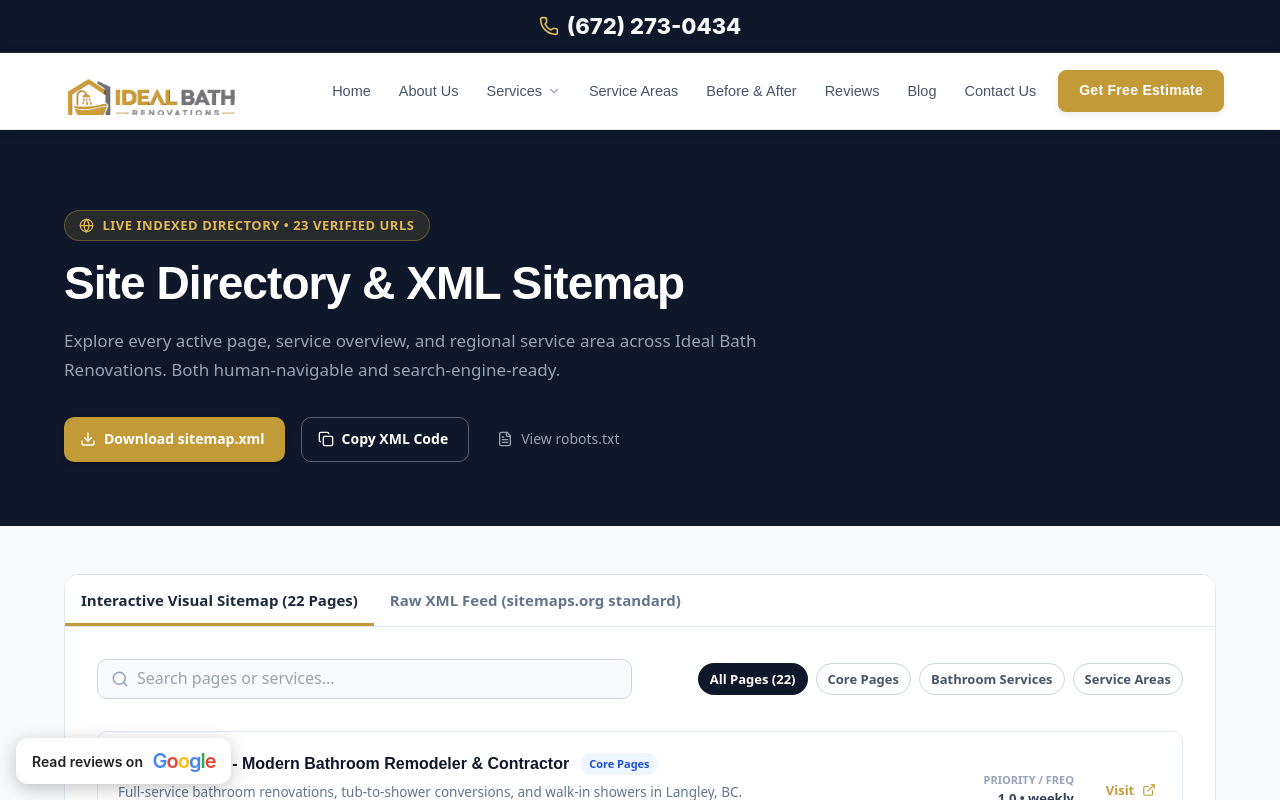
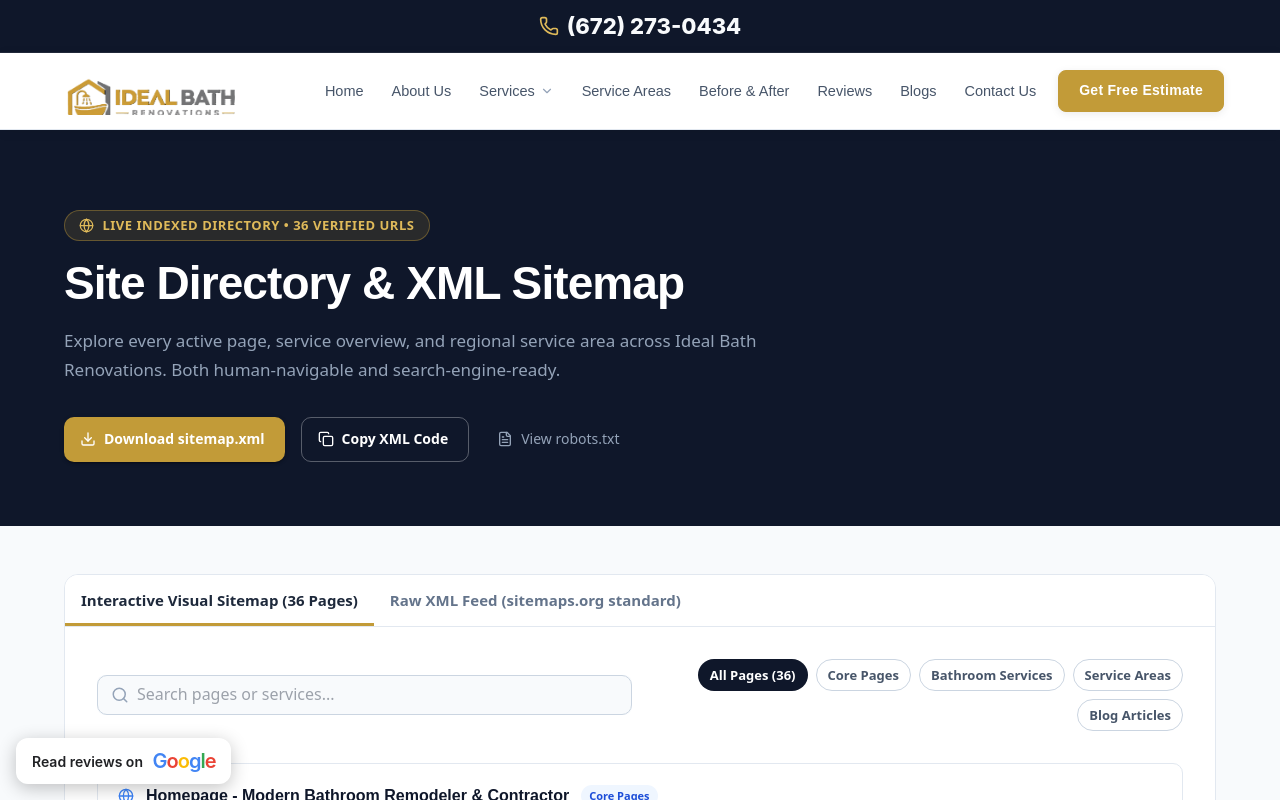
Before and after one commit to AdreesGujjar22/Ideal-Bath-Renovations, a React (Vite) app: page /sitemap in a window 1280 px wide. Shown: the top 800 px of the page. Built offline with nearby package versions, Linux system fonts and the light colour scheme.

Commit message:
fix blogs

```diff
--- a/src/App.tsx
+++ b/src/App.tsx
@@ -6,6 +6,7 @@ import { GOOGLE_REVIEWS_URL } from "./data/ReviewsData";
 import theme from "./styles/theme";
 
 import PageWrapper from "./components/PageWrapper";
+import PageLoader from "./components/PageLoader";
 import ScrollToTop from "./components/ScrollToTop";
 import ErrorBoundary from "./components/ErrorBoundary";
 import { getServiceAreaBySlug, getServiceAreaPath, serviceAreasData } from "./data/ServiceAreasData";
@@ -75,6 +76,11 @@ const LegacyServiceAreaRedirect: React.FC = () => {
   return <Navigate to={area ? getServiceAreaPath(area) : "/service-areas"} replace />;
 };
 
+const LegacyBlogRedirect: React.FC = () => {
+  const { slug } = useParams<{ slug: string }>();
+  return <Navigate to={slug ? `/blogs/${slug}` : "/blogs"} replace />;
+};
+
 const App: React.FC = () => {
   return (
     <ThemeProvider theme={theme}>
@@ -84,7 +90,7 @@ const App: React.FC = () => {
         <FloatingReviewsLink />
         <main>
           <ErrorBoundary>
-            <Suspense fallback={<Box aria-busy="true" sx={{ minHeight: "80vh" }} />}>
+            <Suspense fallback={<PageLoader message="Loading page content..." />}>
               <Routes>
               <Route
                 path="/"
@@ -155,8 +161,10 @@ const App: React.FC = () => {
                   </PageWrapper>
                 }
               />
-              <Route path="/blog" element={<PageWrapper title="Blog"><Blog /></PageWrapper>} />
-              <Route path="/blog/:slug" element={<PageWrapper title="Blog Article"><BlogPost /></PageWrapper>} />
+              <Route path="/blogs" element={<PageWrapper title="Blogs"><Blog /></PageWrapper>} />
+              <Route path="/blogs/:slug" element={<PageWrapper title="Blog Article"><BlogPost /></PageWrapper>} />
+              <Route path="/blog" element={<LegacyBlogRedirect />} />
+              <Route path="/blog/:slug" element={<LegacyBlogRedirect />} />
               <Route path="/testimonials" element={<Navigate to="/reviews" replace />} />
               <Route
                 path="/contact"
@@ -183,8 +191,11 @@ const App: React.FC = () => {
                 }
               />
 
+              {/* Legacy service-area URLs */}
+              <Route path="/bathroom-remodeling-:slug" element={<LegacyServiceAreaRedirect />} />
+
               {/* SEO Landing Page Slug Aliases */}
-              <Route path="/bathroom-renovations-langley" element={<Navigate to="/bathroom-remodeling-langley" replace />} />
+              <Route path="/bathroom-renovations-langley" element={<Navigate to="/bathroom-remoder-langley" replace />} />
               <Route path="/tub-to-shower-conversion" element={<Navigate to="/services/shower-remodeling" replace />} />
               <Route path="/walk-in-showers" element={<Navigate to="/services/shower-remodeling" replace />} />
               <Route path="/custom-vanities" element={<Navigate to="/services/bathroom-vanity-installation" replace />} />
--- a/src/components/Footer.tsx
+++ b/src/components/Footer.tsx
@@ -168,7 +168,7 @@ const Footer: React.FC = () => {
                 { label: "Renovation Services", path: "/services" },
                 { label: "Before & After Gallery", path: "/before-after" },
                 { label: "Client Reviews", path: "/reviews" },
-                { label: "Blog", path: "/blog" },
+                { label: "Blogs", path: "/blogs" },
                 { label: "About Us", path: "/about" },
                 { label: "Contact & Free Quote", path: "/contact" },
               ].map((link, idx) => (
--- a/src/components/NavBar.tsx
+++ b/src/components/NavBar.tsx
@@ -35,7 +35,7 @@ const navItems = [
   { name: "Service Areas", route: "/service-areas", icon: MapPin },
   { name: "Before & After", route: "/before-after", icon: ImageIcon },
   { name: "Reviews", route: "/reviews", icon: Star },
-  { name: "Blog", route: "/blog", icon: BookOpen },
+  { name: "Blogs", route: "/blogs", icon: BookOpen },
   { name: "Contact Us", route: "/contact", icon: Mail },
 ];
 
--- a/src/data/ServiceAreasData.ts
+++ b/src/data/ServiceAreasData.ts
@@ -491,7 +491,7 @@ extraAreas.forEach((a) => {
 });
 
 export const getServiceAreaPath = (area: ServiceAreaItem): string =>
-  `/bathroom-remodeling-${area.slug.replace(/-twp$/, "")}`;
+  `/bathroom-remoder-${area.slug.replace(/-twp$/, "")}`;
 
 export const getServiceAreaBySlug = (slug: string): ServiceAreaItem | undefined => {
   const normalized = slug.toLowerCase().trim();
--- a/src/pages/Blog.tsx
+++ b/src/pages/Blog.tsx
@@ -13,9 +13,9 @@ const Blog: React.FC = () => (
     <SEO
       title={buildMetaTitle("Bathroom Renovation Blog")}
       description="Bathroom renovation guidance for homeowners in Langley and Surrey, BC, with practical advice on layouts, waterproofing, materials, lighting, and planning."
-      canonical={`${SITE_URL}/blog`}
+      canonical={`${SITE_URL}/blogs`}
     />
-    <Breadcrumbs currentLabel="Blog" />
+    <Breadcrumbs currentLabel="Blogs" />
 
     <Box sx={{ backgroundColor: "#0f172a", color: "#fff", py: { xs: 7, md: 9 } }}>
       <Container maxWidth="lg" sx={{ textAlign: "center" }}>
@@ -38,7 +38,7 @@ const Blog: React.FC = () => (
             <Grid size={{ xs: 12, sm: 6, lg: 4 }} key={post.slug}>
               <Box
                 component={Link}
-                to={`/blog/${post.slug}`}
+                to={`/blogs/${post.slug}`}
                 sx={{
                   display: "flex",
                   flexDirection: "column",
--- a/src/pages/BlogPost.tsx
+++ b/src/pages/BlogPost.tsx
@@ -42,9 +42,9 @@ const renderLinkedText = (text: string, links: { text: string; to: string }[] =
 const BlogPost: React.FC = () => {
   const { slug } = useParams<{ slug: string }>();
   const post = slug ? getBlogPost(slug) : undefined;
-  if (!post) return <Navigate to="/blog" replace />;
+  if (!post) return <Navigate to="/blogs" replace />;
 
-  const url = `${SITE_URL}/blog/${post.slug}`;
+  const url = `${SITE_URL}/blogs/${post.slug}`;
   const schema = {
     "@context": "https://schema.org",
     "@type": "BlogPosting",
@@ -62,7 +62,7 @@ const BlogPost: React.FC = () => {
   return (
     <>
       <SEO title={post.metaTitle} description={post.metaDescription} canonical={url} ogImage={post.image} ogType="article" schema={schema} />
-      <Breadcrumbs currentLabel={post.title} parentLabel="Blog" parentPath="/blog" />
+      <Breadcrumbs currentLabel={post.title} parentLabel="Blogs" parentPath="/blogs" />
 
       <Box component="article" sx={{ py: { xs: 6, md: 9 }, backgroundColor: "#fff" }}>
         <Container maxWidth="md">
@@ -111,7 +111,7 @@ const BlogPost: React.FC = () => {
           </Typography>
           {more.map((p) => (
             <Box key={p.slug} sx={{ mb: 1.2 }}>
-              <Link to={`/blog/${p.slug}`} style={{ color: "#b45309", fontWeight: 700, textDecoration: "none" }}>
+              <Link to={`/blogs/${p.slug}`} style={{ color: "#b45309", fontWeight: 700, textDecoration: "none" }}>
                 {p.title}
               </Link>
             </Box>
--- a/src/pages/SitemapPage.tsx
+++ b/src/pages/SitemapPage.tsx
@@ -15,13 +15,16 @@ import {
 import { Link } from "react-router-dom";
 import { Search, ExternalLink, Download, Copy, Check, FileText, MapPin, Wrench, Globe, CheckCircle2 } from "lucide-react";
 import SEO from "../components/SEO";
+import { blogPosts } from "../data/BlogData";
+import { getServiceAreaPath, serviceAreasData } from "../data/ServiceAreasData";
+import { SITE_URL } from "../data/SeoContent";
 
 interface SitemapEntry {
   url: string;
   path: string;
   title: string;
   description: string;
-  category: "Core Pages" | "Bathroom Services" | "Service Areas";
+  category: "Core Pages" | "Bathroom Services" | "Service Areas" | "Blog Articles";
   priority: string;
   changefreq: string;
   lastmod: string;
@@ -224,8 +227,8 @@ const sitemapData: SitemapEntry[] = [
 
   // 4 Service Areas
   {
-    url: "https://www.idealbathrenovations.ca/bathroom-remodeling-langley",
-    path: "/bathroom-remodeling-langley",
+    url: "https://www.idealbathrenovations.ca/bathroom-remoder-langley",
+    path: "/bathroom-remoder-langley",
     title: "Langley Township Bathroom Renovations",
     description: "Serving Walnut Grove, Willoughby, Fort Langley, Brookswood, and Murrayville homeowners.",
     category: "Service Areas",
@@ -235,8 +238,8 @@ const sitemapData: SitemapEntry[] = [
   },
 
   {
-    url: "https://www.idealbathrenovations.ca/bathroom-remodeling-surrey",
-    path: "/bathroom-remodeling-surrey",
+    url: "https://www.idealbathrenovations.ca/bathroom-remoder-surrey",
+    path: "/bathroom-remoder-surrey",
     title: "Surrey & South Surrey Bathroom Remodeling",
     description: "Premium bathroom remodeling for Cloverdale, Fleetwood, South Surrey, and Morgan Creek residents.",
     category: "Service Areas",
@@ -245,8 +248,8 @@ const sitemapData: SitemapEntry[] = [
     lastmod: "2026-09-05",
   },
   {
-    url: "https://www.idealbathrenovations.ca/bathroom-remodeling-abbotsford",
-    path: "/bathroom-remodeling-abbotsford",
+    url: "https://www.idealbathrenovations.ca/bathroom-remoder-abbotsford",
+    path: "/bathroom-remoder-abbotsford",
     title: "Abbotsford Bathroom Renovations",
     description: "Master ensuite overhauls, tub conversions, and accessible bathroom designs throughout Abbotsford.",
     category: "Service Areas",
@@ -255,8 +258,8 @@ const sitemapData: SitemapEntry[] = [
     lastmod: "2026-09-05",
   },
   {
-    url: "https://www.idealbathrenovations.ca/bathroom-remodeling-fraser-valley",
-    path: "/bathroom-remodeling-fraser-valley",
+    url: "https://www.idealbathrenovations.ca/bathroom-remoder-fraser-valley",
+    path: "/bathroom-remoder-fraser-valley",
     title: "Fraser Valley Bathroom Renovations",
     description: "Bathroom renovations, shower conversions, tile, and custom vanities across the Fraser Valley.",
     category: "Service Areas",
@@ -264,6 +267,41 @@ const sitemapData: SitemapEntry[] = [
     changefreq: "weekly",
     lastmod: "2026-09-05",
   },
+  ...serviceAreasData
+    .filter((area) => !["langley-twp", "surrey", "abbotsford", "fraser-valley"].includes(area.slug))
+    .map((area) => {
+      const path = getServiceAreaPath(area);
+      return {
+        url: `${SITE_URL}${path}`,
+        path,
+        title: `${area.name} Bathroom Remodeling`,
+        description: area.description,
+        category: "Service Areas" as const,
+        priority: "0.70",
+        changefreq: "monthly",
+        lastmod: "2026-10-18",
+      };
+    }),
+  {
+    url: `${SITE_URL}/blogs`,
+    path: "/blogs",
+    title: "Bathroom Renovation Blogs",
+    description: "Bathroom renovation guides for homeowners in Langley and Surrey.",
+    category: "Blog Articles",
+    priority: "0.70",
+    changefreq: "weekly",
+    lastmod: "2026-10-18",
+  },
+  ...blogPosts.map((post) => ({
+    url: `${SITE_URL}/blogs/${post.slug}`,
+    path: `/blogs/${post.slug}`,
+    title: post.title,
+    description: post.metaDescription,
+    category: "Blog Articles" as const,
+    priority: "0.70",
+    changefreq: "monthly",
+    lastmod: "2026-10-18",
+  })),
 ];
 
 const xmlRawContent = `<?xml version="1.0" encoding="UTF-8"?>
@@ -317,7 +355,7 @@ const SitemapPage: React.FC = () => {
     <>
       <SEO
         title="HTML & XML Sitemap | Ideal Bath Renovations"
-        description="Complete URL directory and XML sitemap for Ideal Bath Renovations. View all 23 verified pages including remodeling services, client reviews, and Fraser Valley service areas."
+        description="Complete URL directory and XML sitemap for Ideal Bath Renovations. View all 36 verified pages including remodeling services, client reviews, and Fraser Valley service areas."
         canonical="https://www.idealbathrenovations.ca/sitemap"
       />
 
@@ -326,7 +364,7 @@ const SitemapPage: React.FC = () => {
           <Box sx={{ display: "inline-flex", alignItems: "center", gap: 1, px: 1.8, py: 0.6, borderRadius: "20px", backgroundColor: "rgba(194, 155, 56, 0.15)", border: "1px solid rgba(194, 155, 56, 0.4)", mb: 2 }}>
             <Globe size={15} color="#dfba5a" />
             <Typography sx={{ fontSize: "13px", fontWeight: 700, color: "#dfba5a", letterSpacing: "0.04em", textTransform: "uppercase" }}>
-              Live Indexed Directory &bull; 23 Verified URLs
+              Live Indexed Directory &bull; 36 Verified URLs
             </Typography>
           </Box>
           <Typography variant="h1" sx={{ fontFamily: "'Plus Jakarta Sans', sans-serif", fontSize: { xs: "28px", sm: "38px", md: "46px" }, fontWeight: 800, mb: 2 }}>
@@ -406,7 +444,7 @@ const SitemapPage: React.FC = () => {
                 "& .MuiTabs-indicator": { backgroundColor: "#c29b38", height: 3 },
               }}
             >
-              <Tab label="Interactive Visual Sitemap (22 Pages)" />
+              <Tab label="Interactive Visual Sitemap (36 Pages)" />
               <Tab label="Raw XML Feed (sitemaps.org standard)" />
             </Tabs>
 
@@ -438,10 +476,10 @@ const SitemapPage: React.FC = () => {
                   </Grid>
                   <Grid item xs={12} md={6}>
                     <Box sx={{ display: "flex", gap: 1, flexWrap: "wrap", justifyContent: { xs: "flex-start", md: "flex-end" } }}>
-                      {(["all", "Core Pages", "Bathroom Services", "Service Areas"] as const).map((cat) => (
+                      {(["all", "Core Pages", "Bathroom Services", "Service Areas", "Blog Articles"] as const).map((cat) => (
                         <Chip
                           key={cat}
-                          label={cat === "all" ? "All Pages (22)" : cat}
+                          label={cat === "all" ? "All Pages (36)" : cat}
                           onClick={() => setCategoryFilter(cat)}
                           variant={categoryFilter === cat ? "filled" : "outlined"}
                           sx={{
@@ -489,6 +527,7 @@ const SitemapPage: React.FC = () => {
                           {item.category === "Core Pages" && <Globe size={16} color="#3b82f6" />}
                           {item.category === "Bathroom Services" && <Wrench size={16} color="#c29b38" />}
                           {item.category === "Service Areas" && <MapPin size={16} color="#10b981" />}
+                          {item.category === "Blog Articles" && <FileText size={16} color="#3b82f6" />}
 
                           <Typography
                             component={Link}
```
Also changed, not shown: index.html (+4 -4 lines), scripts/prerender.mjs (+17 -21 lines), public/llms-full.txt, public/llms.txt, 1 other file (tests, documents, lock files or other folders).
